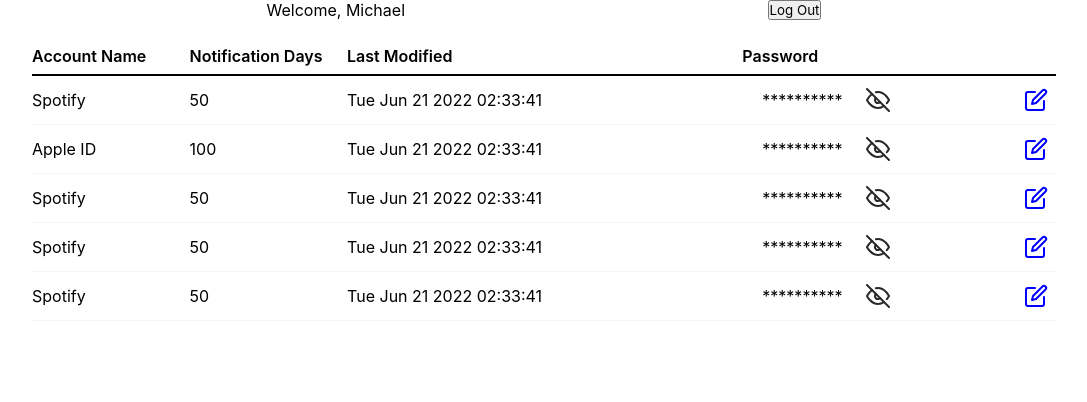
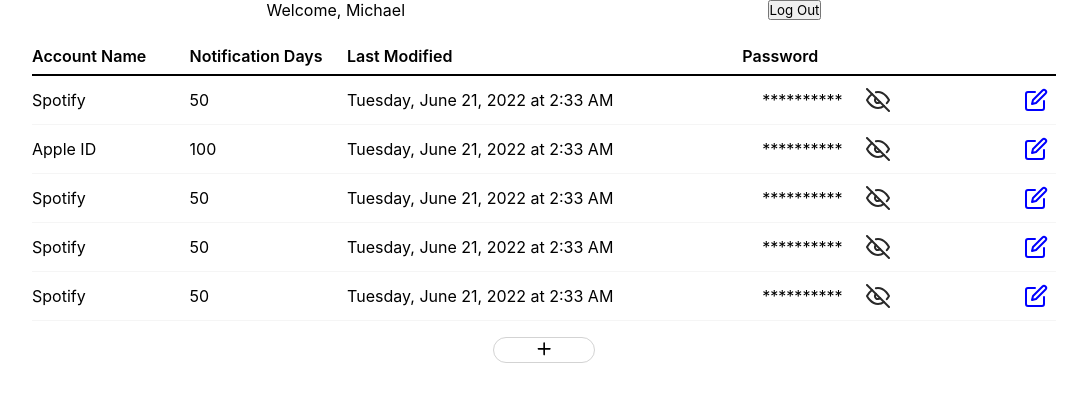
Before and after one commit to mdjorup/pw-storage-frontend, a React (Create React App) app: page / in a window 1280 px wide. Shown: the top 402 px of the page, without its empty margins (96-1183 px from the left). Built offline with nearby package versions, Linux system fonts and the light colour scheme.

Commit message:
Fixed Date format and added create button

```diff
--- a/src/App.css
+++ b/src/App.css
@@ -47,3 +47,25 @@
 .ic {
   flex: 1;
 }
+
+.create__entry {
+  display: flex;
+  justify-content: center;
+  margin-top: 1em;
+}
+
+.createnew__button{
+  outline: none;
+  border: 1px solid lightgray;
+  background-color: transparent;
+  width: 10%;
+  cursor: pointer;
+  height: 2em;
+  border-radius: 1em;
+
+}
+
+.createnew__button:hover {
+  background-color: #282828;
+  color: white;
+}
--- a/src/App.js
+++ b/src/App.js
@@ -1,12 +1,16 @@
+import { useState } from 'react';
 import './App.css';
 
 import Entry from './Entry/Entry';
+import CreateEntry from './CreateEntry/CreateEntry';
+
+import {FiPlus} from "react-icons/fi"
 
 
 //7034480005
 function App() {
 
-
+  const [creating, setCreating] = useState(false)
 
 
   const testEntries = [{
@@ -81,6 +85,12 @@
             })
           }
         </div>
+        <div className="create__entry">
+          {!creating && <button className='createnew__button' onClick={() => setCreating(true)}>
+              <FiPlus size="80%"/>
+            </button>}
+          {creating && <CreateEntry />}
+        </div>
       </div>
     </div>
   );
--- /dev/null
+++ b/src/CreateEntry/CreateEntry.js
@@ -0,0 +1,18 @@
+import React from 'react'
+import "./CreateEntry.css"
+
+
+
+const CreateEntry = () => {
+
+
+
+    return (
+        <div className='createentry'>
+            <input className=''></input>
+
+        </div>
+  )
+}
+
+export default CreateEntry
--- a/src/Entry/Entry.js
+++ b/src/Entry/Entry.js
@@ -94,6 +94,12 @@
 
     }
 
+    const formatDate = (date) => {
+        var options = { weekday: 'long', year: 'numeric', month: 'long', day: 'numeric', hour: 'numeric', minute: 'numeric'};
+
+        return date.toLocaleDateString(undefined, options)
+    }
+
     return (
         <div className='entry'>
             <div className='entry__account'>
@@ -104,7 +110,7 @@
                 {state !== "saved" && <input className='entry__input' placeholder={_notificationDays} type="number"/>}
             </div>
             <div className='dateset'>
-                <p>{_lastSet.toString().split(/(\s+)/).slice(0, 9)}</p>
+                <p>{formatDate(_lastSet)}</p>
             </div>
 
             <div className='password__outerdiv'>
```
Also changed, not shown: src/CreateEntry/CreateEntry.css (added).
